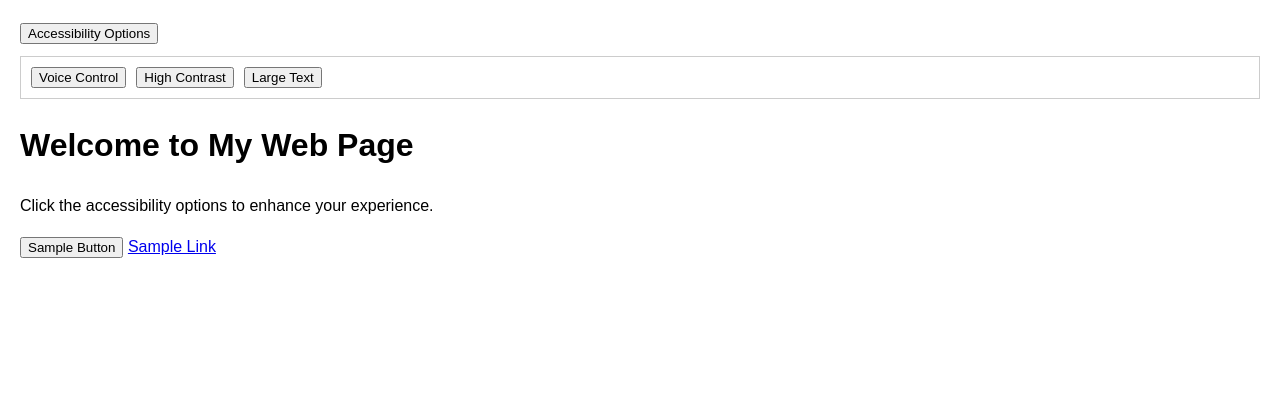
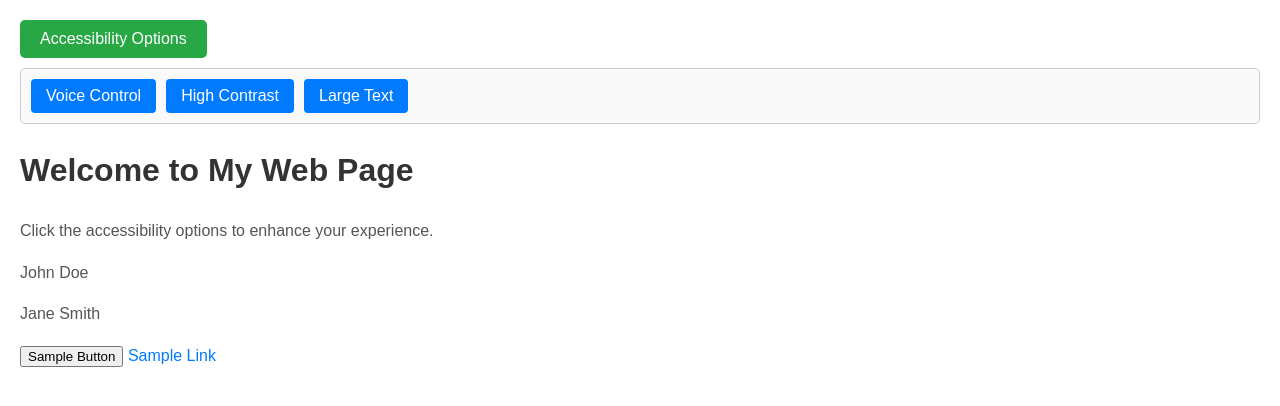
Before and after one commit to divyaaa16/PEC-hacks, a plain HTML site: page SkillSync/acc.html in a window 1280 px wide. Drawn offline with Linux system fonts and the light colour scheme.

Commit message:
Update acc.html

```diff
--- a/SkillSync/acc.html
+++ b/SkillSync/acc.html
@@ -9,6 +9,7 @@
             font-family: Arial, sans-serif;
             line-height: 1.6;
             margin: 20px;
+            transition: all 0.3s ease;
         }
 
         .hidden {
@@ -21,6 +22,38 @@
             border: 1px solid #ccc;
             display: flex;
             gap: 10px;
+            background-color: #f9f9f9;
+            border-radius: 5px;
+        }
+
+        #options button {
+            padding: 8px 15px;
+            border: none;
+            border-radius: 4px;
+            cursor: pointer;
+            background-color: #007BFF;
+            color: white;
+            font-size: 1em;
+            transition: background-color 0.3s ease;
+        }
+
+        #options button:hover {
+            background-color: #0056b3;
+        }
+
+        #accessibilityBtn {
+            padding: 10px 20px;
+            border: none;
+            border-radius: 5px;
+            background-color: #28a745;
+            color: white;
+            font-size: 1em;
+            cursor: pointer;
+            transition: background-color 0.3s ease;
+        }
+
+        #accessibilityBtn:hover {
+            background-color: #218838;
         }
 
         .highContrastMode {
@@ -28,8 +61,34 @@
             color: white;
         }
 
+        .highContrastMode a {
+            color: yellow;
+        }
+
         .largeText {
             font-size: 1.5em;
+        }
+
+        h1 {
+            color: #333;
+        }
+
+        p {
+            color: #555;
+        }
+
+        button {
+            font-family: inherit;
+        }
+
+        a {
+            color: #007BFF;
+            text-decoration: none;
+            transition: color 0.3s ease;
+        }
+
+        a:hover {
+            color: #0056b3;
         }
     </style>
 </head>
@@ -43,6 +102,8 @@
     <div id="content">
         <h1>Welcome to My Web Page</h1>
         <p>Click the accessibility options to enhance your experience.</p>
+        <p class="name">John Doe</p>
+        <p class="name">Jane Smith</p>
         <button>Sample Button</button>
         <a href="#">Sample Link</a>
     </div>
@@ -90,6 +151,15 @@
             largeTextBtn.addEventListener('click', () => {
                 content.classList.toggle('largeText');
             });
+
+            // Voice Reader on Hover for Names
+            document.querySelectorAll('.name').forEach(nameElement => {
+                nameElement.addEventListener('mouseenter', () => {
+                    const text = nameElement.textContent;
+                    const utterance = new SpeechSynthesisUtterance(text);
+                    speechSynthesis.speak(utterance);
+                });
+            });
         });
     </script>
 </body>
```
